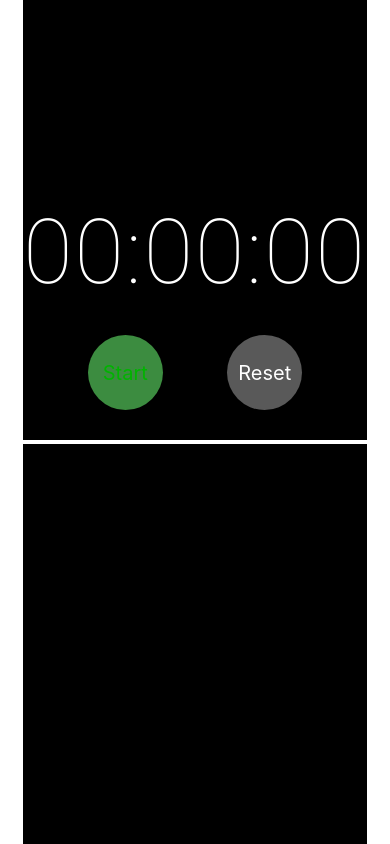
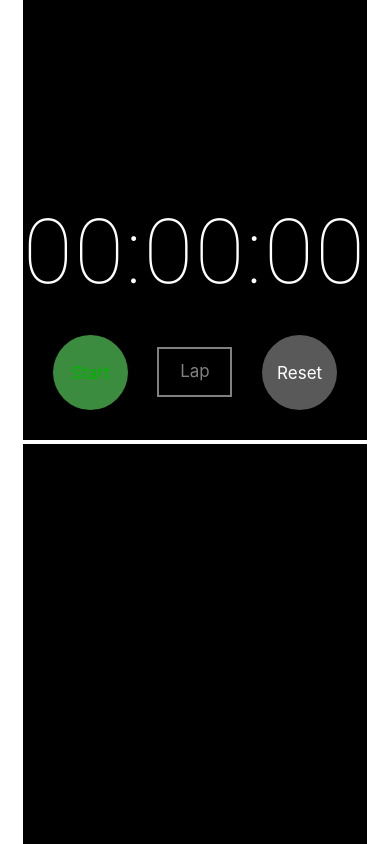
Before and after one commit to Shopify/eng-intern-assessment-react-native, a React Native app: screen / in a window 390 px wide. Built offline with nearby package versions, Linux system fonts and the light colour scheme.

Commit message:
fix: reset, stop, pause, resume, start

```diff
--- /dev/null
+++ b/src/components/LapButton.tsx
@@ -0,0 +1,22 @@
+import React from 'react';
+import { TouchableOpacity, Text } from 'react-native';
+import { styles } from '../styles/styles';
+
+interface LapButtonProps {
+  isRunning: boolean;
+  onLap: () => void;
+}
+
+const LapButton: React.FC<LapButtonProps> = ({isRunning, onLap }) => {
+  return (
+    <TouchableOpacity
+      style={[ isRunning ? styles.lapButton  : styles.buttonDisabled]}
+      onPress={onLap}
+      disabled={!isRunning}
+    >
+      <Text style={styles.buttonText}>{'Lap'}</Text>
+    </TouchableOpacity>
+  );
+};
+
+export default LapButton;
--- a/src/components/LapResetButton.tsx
+++ /dev/null
@@ -1,23 +0,0 @@
-
-import React from 'react';
-import { TouchableOpacity, Text} from 'react-native';
-import { styles } from '../styles/styles';
-
-interface LapResetButtonProps {
-  isRunning: boolean;
-  onLap: () => void;
-  onReset: () => void;
-}
-
-const LapResetButton: React.FC<LapResetButtonProps> = ({ isRunning, onLap, onReset }) => {
-  return (
-    <TouchableOpacity
-      style={[styles.button, isRunning ? styles.lapButton : styles.resetButton]}
-      onPress={isRunning ? onLap : onReset}
-    >
-      <Text style={styles.buttonText}>{isRunning ? 'Lap' : 'Reset'}</Text>
-    </TouchableOpacity>
-  );
-};
-
-export default LapResetButton;
--- /dev/null
+++ b/src/components/ResetButton.tsx
@@ -0,0 +1,25 @@
+import React from 'react';
+import { TouchableOpacity, Text } from 'react-native';
+import { styles } from '../styles/styles';
+
+interface ResetButtonProps {
+  isRunning: boolean;
+  onReset: () => void;
+  onStop: () => void;
+}
+
+const ResetButton: React.FC<ResetButtonProps> = ({ isRunning, onReset, onStop }) => {
+  return (
+    <TouchableOpacity
+      style={[styles.button, isRunning ? styles.stopButton : styles.resetButton]}
+      onPress={isRunning ? onStop : onReset}
+      activeOpacity={0.7}
+    >
+      <Text style={isRunning ? styles.buttonTextStart : styles.buttonText}>
+        {isRunning ? 'Stop' : 'Reset'}
+      </Text>
+    </TouchableOpacity>
+  );
+};
+
+export default ResetButton;
--- a/src/components/StopWatch.tsx
+++ b/src/components/StopWatch.tsx
@@ -1,9 +1,10 @@
 import React, { useState, useEffect, useRef } from 'react';
-import { View, Text, TouchableOpacity, ScrollView } from 'react-native';
+import { View, Text, ScrollView, TouchableOpacity } from 'react-native';
 import * as Font from 'expo-font';
 import { styles } from '../styles/styles';
 
-import LapResetButton from './LapResetButton';
+import ResetButton from './ResetButton';
+import LapButton from './LapButton';
 import StopWatchButton from './StopWatchButton';
 import FastestLap from './FastestLap';
 import SlowestLap from './SlowestLap';
@@ -17,6 +18,9 @@ export default function StopWatch() {
   async function loadFonts() {
     await Font.loadAsync(customFonts);
   }
+
+  // determines start, pause, and resume states
+  const [hasStarted, setHasStarted] = useState(false);
 
   const [displayTime, setDisplayTime] = useState<string>('00:00:00');
   const [laps, setLaps] = useState<number[]>([]);
@@ -87,6 +91,9 @@ export default function StopWatch() {
   // start and stop timer
   const toggleStopwatch = () => {
     if (!running) {
+      if (!hasStarted) {
+        setHasStarted(true);
+      }
       startTimeRef.current = Date.now() - timeElapsed;
       timerRef.current = setInterval(() => {
         setTimeElapsed(Date.now() - startTimeRef.current);
@@ -98,6 +105,7 @@ export default function StopWatch() {
     }
   };
 
+
   const resetStopwatch = () => {
     clearInterval(timerRef.current);
     startTimeRef.current = Date.now();
@@ -106,6 +114,7 @@ export default function StopWatch() {
     setDisplayTime('00:00:00');
     setLaps([]);
     setIndexLaps([]);
+    setHasStarted(false);
   };
 
 
@@ -126,20 +135,25 @@ export default function StopWatch() {
 
   return (
     <View style={styles.container}>
-      <Text style={styles.timerText}>{displayTime}</Text>
+      <Text style={styles.timerText} testID="timerDisplay">{displayTime}</Text>
       <View style={styles.buttonsContainer}>
         <StopWatchButton
           running={running}
+          hasStarted={hasStarted}
           toggleStopwatch={toggleStopwatch}
         />
-        <LapResetButton
+        <LapButton
           isRunning={running}
           onLap={handleLap}
-          onReset={resetStopwatch}
         />
+        <ResetButton
+        isRunning={running}
+        onReset={resetStopwatch}
+        onStop={() => toggleStopwatch()}
+      />
       </View>
       {/* orders laps in reverse order so most recent lap is at top*/}
-      <ScrollView style={styles.lapList}>
+      <ScrollView style={styles.lapList} testID='lap-list'>
         {indexLaps.slice().reverse().map((formattedLap, index) => {
           const lapIndex = indexLaps.length - index - 1;
           if (lapIndex === fastestLapIndex) {
@@ -148,7 +162,7 @@ export default function StopWatch() {
             return <SlowestLap key={lapIndex} lapTime={formattedLap} index={lapIndex + 1} />;
           } else {
             return (
-              <View key={lapIndex} style={styles.lapContainer}>
+              <View key={lapIndex} style={styles.lapContainer } testID='lap-text'>
                 <Text style={styles.lapNumber}>Lap {lapIndex + 1}</Text>
                 <Text style={styles.lapTime}>{formattedLap}</Text>
               </View>
--- a/src/components/StopWatchButton.tsx
+++ b/src/components/StopWatchButton.tsx
@@ -5,16 +5,19 @@ import { styles } from '../styles/styles';
 interface StopWatchButtonProps {
   running: boolean;
   toggleStopwatch: () => void;
+  hasStarted: boolean;
 }
 
-const StopWatchButton: React.FC<StopWatchButtonProps> = ({ running, toggleStopwatch }) => {
+const StopWatchButton: React.FC<StopWatchButtonProps> = ({ running, hasStarted, toggleStopwatch }) => {
   return (
     <TouchableOpacity
-      style={running ? styles.stopButton : styles.startButton}
+      style={running ? styles.pauseButton : styles.startButton}
       onPress={toggleStopwatch}
     >
-      <Text style={running ? styles.buttonTextStart : styles.buttonTextStop}>
-        {running ? 'Stop' : 'Start'}
+      <Text
+      style={running ? styles.buttonTextPause : hasStarted ? styles.buttonTextResume : styles.buttonTextStop }>
+        {running ? 'Pause' : hasStarted ? 'Resume' : 'Start'}
+
       </Text>
     </TouchableOpacity>
   );
--- a/src/styles/styles.ts
+++ b/src/styles/styles.ts
@@ -1,5 +1,4 @@
-
-import { StyleSheet} from 'react-native';
+import { StyleSheet } from 'react-native';
 
 export const styles = StyleSheet.create({
   container: {
@@ -37,7 +36,7 @@ export const styles = StyleSheet.create({
   },
   startButton: {
     backgroundColor: '#4CAF50',
-      padding: 15,
+    padding: 0,
     width: 75,
     height: 75,
     borderRadius: 37.5,
@@ -62,13 +61,33 @@ export const styles = StyleSheet.create({
     alignItems: 'center',
     opacity: 0.7
   },
+  pauseButton: {
+    backgroundColor: '#FFC107',
+    padding: 0,
+    width: 75,
+    height: 75,
+    borderRadius: 37.5,
+    justifyContent: 'center',
+    alignItems: 'center',
+    opacity: 0.9
+  },
   buttonTextStart: {
-      fontSize: 20,
+    fontSize: 17,
     color: '#ff0000',
     opacity: 1,
   },
   buttonTextStop: {
-      fontSize: 20,
+    fontSize: 17,
+    color: '#00E100',
+    opacity: 1,
+  },
+  buttonTextPause: {
+    fontSize: 17,
+    color: 'yellow',
+    opacity: 1,
+  },
+  buttonTextResume: {
+    fontSize: 17,
     color: '#00E100',
     opacity: 1,
   },
@@ -106,14 +125,20 @@ export const styles = StyleSheet.create({
     alignItems: 'center',
   },
   lapButton: {
-      backgroundColor: '#FFC107',
+    borderColor: '#fff',
+    borderWidth: 2,
+    width: 75,
+    height: 50,
+    alignItems: 'center',
+    paddingTop: 12,
+    marginTop: 12,
   },
   resetButton: {
     backgroundColor: '#595959',
   },
   buttonText: {
     color: '#fff',
-      fontSize: 20,
+    fontSize: 17,
   },
   fastestLap: {
     color: '#00E100',
@@ -121,4 +146,14 @@ export const styles = StyleSheet.create({
   slowestLap: {
     color: '#ff0000',
   },
+  buttonDisabled: {
+    opacity: 0.5,
+    borderColor: '#fff',
+    borderWidth: 2,
+    width: 75,
+    height: 50,
+    alignItems: 'center',
+    paddingTop: 12,
+    marginTop: 12,
+  },
 });
```
Lines whose indentation alone changed are shown as unchanged.
